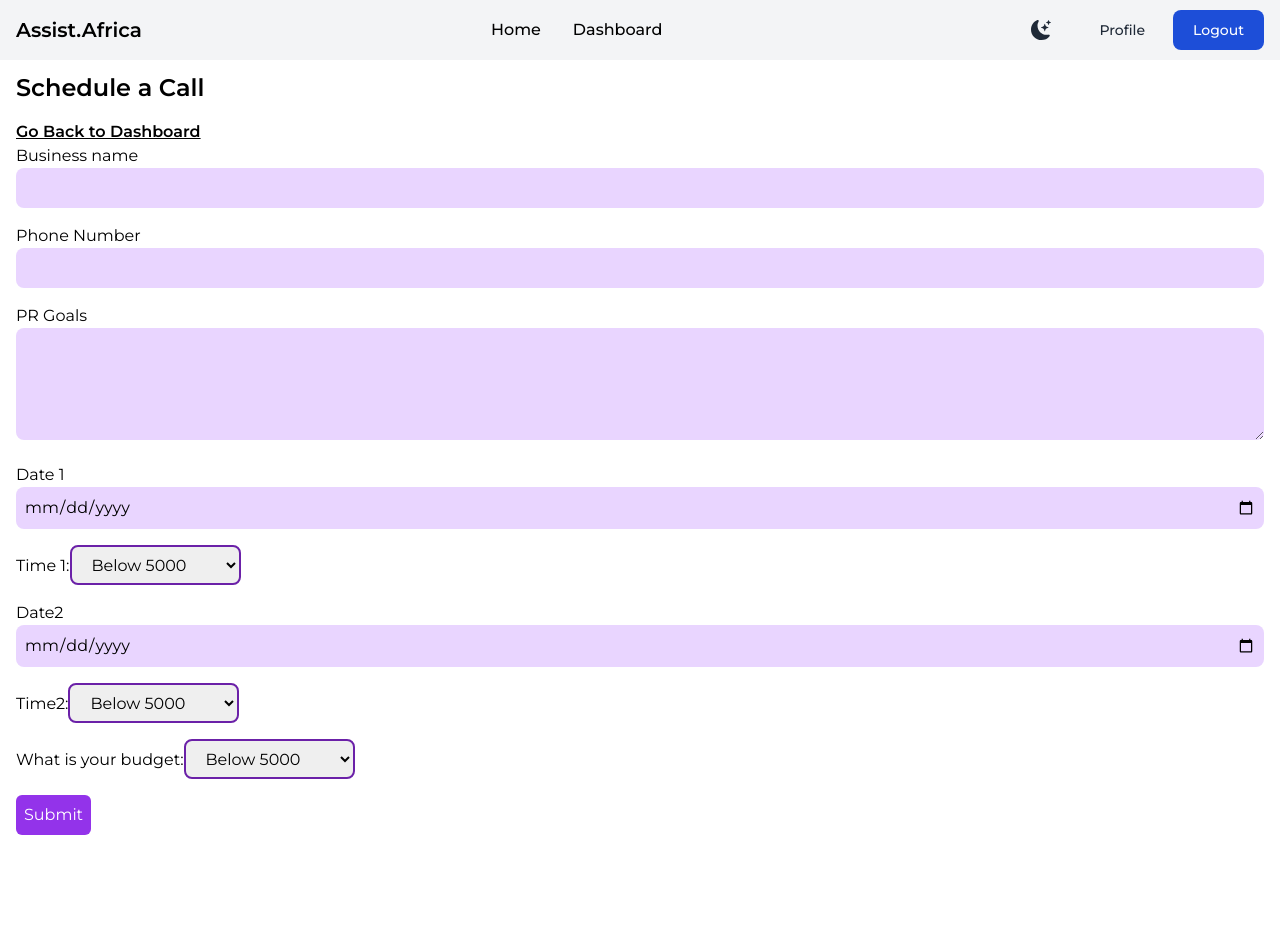
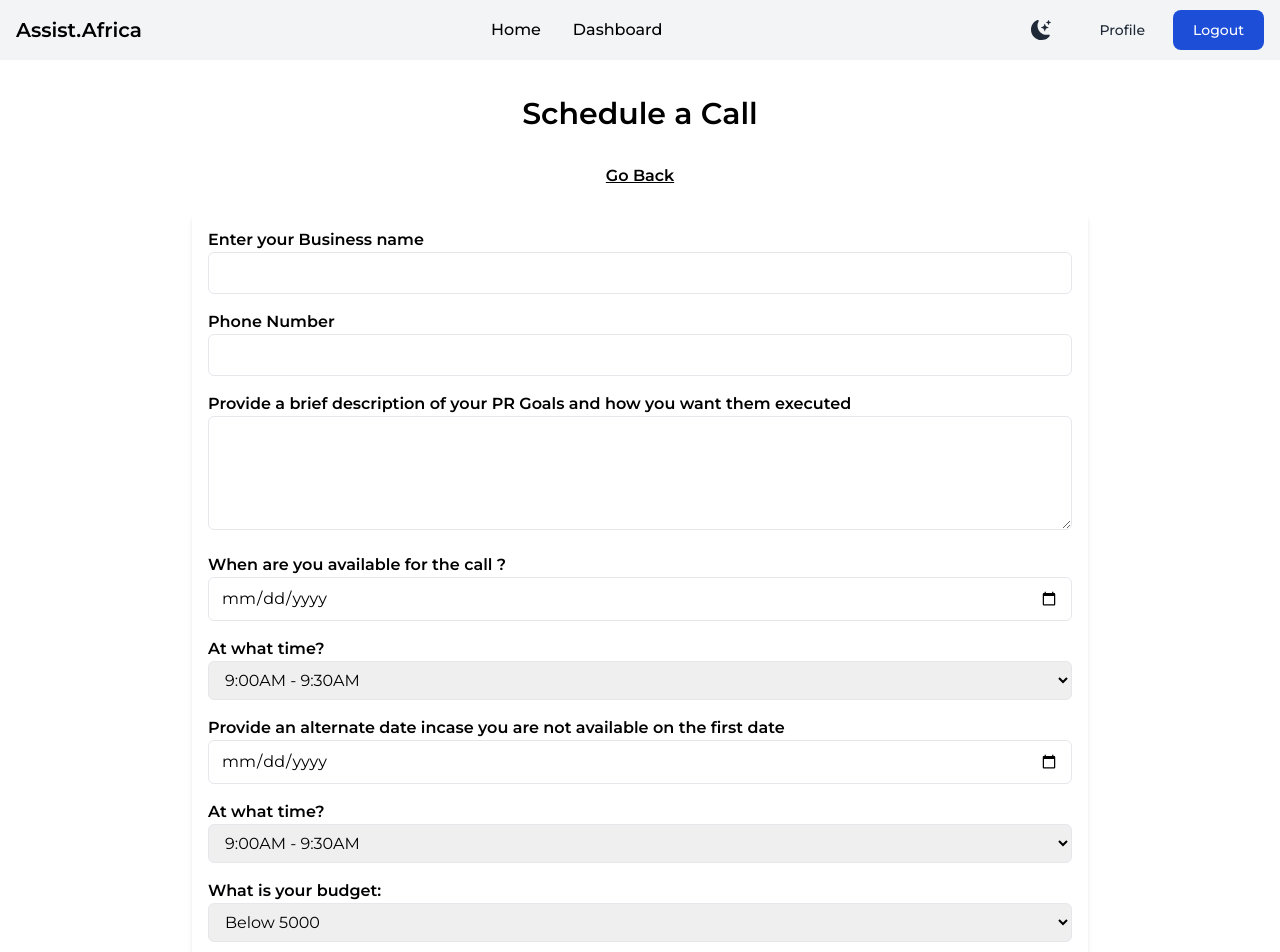
Before and after one commit to Company-XY/Client, a React (Vite) app: page /dashboard/client/book/call in a window 1280 px wide. Shown: the top 952 px of the page. Before the commit the page ends 851 px from the top, so only its background shows below. Built offline with nearby package versions, Linux system fonts and the light colour scheme; sample sign-in values are in the browser's storage.

Commit message:
'cleanup_3'

```diff
--- a/src/pages/Dashboard/Client/Dashboard/bookConsultation.jsx
+++ b/src/pages/Dashboard/Client/Dashboard/bookConsultation.jsx
@@ -26,14 +26,14 @@ const bookConsultation = () => {
         <section className="flex flex-col gap-2 items-center">
           <button
             onClick={handleDetails}
-            className="w-1/5 rounded-lg border-2 py-2 px-4 bg-purple-600 hover:bg-purple-800"
+            className="w-1/5 rounded-lg border-2 py-2 px-4 bg-blue-600 hover:bg-blue-800"
           >
             Fill in Details
           </button>
           <p>OR</p>
           <button
             onClick={handleCall}
-            className="w-1/5 rounded-lg border-2 py-2 px-4 bg-purple-600 hover:bg-purple-800"
+            className="w-1/5 rounded-lg border-2 py-2 px-4 bg-blue-600 hover:bg-blue-800"
           >
             Book a Call
           </button>
--- a/src/pages/Dashboard/Client/Dashboard/call.jsx
+++ b/src/pages/Dashboard/Client/Dashboard/call.jsx
@@ -61,65 +61,137 @@ const Call = () => {
   };
 
   return (
-    <div className="p-4 mt-14">
-      <h2 className="text-2xl font-semibold mb-4">Schedule a Call</h2>
+    <div className="grid place-items-center max-w-4xl mx-auto mt-24 my-5">
+      <h2 className="text-3xl font-semibold mb-4 mx-auto text-center">
+        Schedule a Call
+      </h2>
       <span
         className="underline font-semibold cursor-pointer py-2 my-2"
         onClick={handleGoBack}
       >
-        Go Back to Dashboard
+        Go Back
       </span>
-      <form onSubmit={handleSubmit}>
+      <form
+        onSubmit={handleSubmit}
+        className="py-4 px-4 w-full h-fit bg-white rounded-lg my-2 shadow-md"
+      >
         <div className="mb-4">
-          <label htmlFor="email">Business name</label>
+          <label htmlFor="email" className="py-2 font-semibold">
+            Enter your Business name
+          </label>
           <input
             type="text"
             id="name"
             value={businessName}
             onChange={(e) => setBusinessName(e.target.value)}
-            className="w-full bg-purple-200 rounded-lg p-2"
+            className="w-full border rounded-md py-2 px-3"
             required
           />
         </div>
         <div className="mb-4">
-          <label htmlFor="name">Phone Number</label>
+          <label htmlFor="name" className="py-2 font-semibold">
+            Phone Number
+          </label>
           <input
             type="phone"
             id="phone"
             value={phone}
             onChange={(e) => setPhone(e.target.value)}
-            className="w-full bg-purple-200 rounded-lg p-2"
+            className="w-full border rounded-md py-2 px-3"
             required
           />
         </div>
         <div className="mb-4">
-          <label htmlFor="description">PR Goals</label>
+          <label htmlFor="description" className="py-2 font-semibold">
+            Provide a brief description of your PR Goals and how you want them
+            executed
+          </label>
           <textarea
             id="description"
             value={prGoals}
             onChange={(e) => setPrGoals(e.target.value)}
-            className="w-full bg-purple-200 rounded-lg p-2"
+            className="w-full border rounded-md py-2 px-3"
             rows="4"
             required
           />
         </div>
         <div className="mb-4">
-          <label htmlFor="businessName">Date 1</label>
+          <label htmlFor="businessName" className="py-2 font-semibold">
+            When are you available for the call ?
+          </label>
           <input
             type="date"
             id="businessName"
             value={date}
             onChange={(e) => setDate(e.target.value)}
-            className="w-full bg-purple-200 rounded-lg p-2"
+            className="w-full border rounded-md py-2 px-3"
             required
           />
         </div>
         <div className="mb-4">
-          <label htmlFor="budget">Time 1:</label>
+          <label htmlFor="budget" className="py-2 font-semibold">
+            At what time?
+          </label>
           <select
             onChange={(e) => setTime(e.target.value)}
             value={time}
-            className="border-2 border-purple-800 rounded-lg h-10 py-2 px-4"
+            className="w-full border rounded-md py-2 px-3"
+          >
+            <option>9:00AM - 9:30AM</option>
+            <option>9:30AM - 10:00AM</option>
+            <option>10:00AM - 10:30AM</option>
+            <option>10:30AM - 11:00AM</option>
+            <option>11:30AM - 12:00PM</option>
+            <option>12:00PM - 12:30PM</option>
+            <option>12:30PM - 1:00PM</option>
+            <option>1:30PM - 2:00PM</option>
+            <option>2:30PM - 3:00PM</option>
+            <option>3:30PM - 4:00PM</option>
+          </select>
+        </div>
+        <div className="mb-4">
+          <label htmlFor="businessName" className="py-2 font-semibold">
+            Provide an alternate date incase you are not available on the first
+            date
+          </label>
+          <input
+            type="date"
+            id="businessName"
+            value={date2}
+            onChange={(e) => setDate2(e.target.value)}
+            className="w-full border rounded-md py-2 px-3"
+            required
+          />
+        </div>
+        <div className="mb-4">
+          <label htmlFor="budget" className="py-2 font-semibold">
+            At what time?
+          </label>
+          <select
+            onChange={(e) => setTime2(e.target.value)}
+            value={time2}
+            className="w-full border rounded-md py-2 px-3"
+          >
+            <option>9:00AM - 9:30AM</option>
+            <option>9:30AM - 10:00AM</option>
+            <option>10:00AM - 10:30AM</option>
+            <option>10:30AM - 11:00AM</option>
+            <option>11:30AM - 12:00PM</option>
+            <option>12:00PM - 12:30PM</option>
+            <option>12:30PM - 1:00PM</option>
+            <option>1:30PM - 2:00PM</option>
+            <option>2:30PM - 3:00PM</option>
+            <option>3:30PM - 4:00PM</option>
+          </select>
+        </div>
+        <div className="mb-4">
+          <label htmlFor="budget" className="py-2 font-semibold">
+            What is your budget:
+          </label>
+          <select
+            onChange={(e) => setBudget(e.target.value)}
+            value={budget}
+            className="w-full border rounded-md py-2 px-3"
           >
             <option>Below 5000</option>
             <option>5000 - 15000</option>
@@ -128,52 +200,17 @@ const Call = () => {
             <option>Over 55000</option>
           </select>
         </div>
-        <div className="mb-4">
-          <label htmlFor="businessName">Date2</label>
-          <input
-            type="date"
-            id="businessName"
-            value={date2}
-            onChange={(e) => setDate2(e.target.value)}
-            className="w-full bg-purple-200 rounded-lg p-2"
-            required
-          />
-        </div>
-        <div className="mb-4">
-          <label htmlFor="budget">Time2:</label>
-          <select
-            onChange={(e) => setTime2(e.target.value)}
-            value={time2}
-            className="border-2 border-purple-800 rounded-lg h-10 py-2 px-4"
-          >
-            <option>Below 5000</option>
-            <option>5000 - 15000</option>
-            <option>15000 - 35000</option>
-            <option>35000 - 55000</option>
-            <option>Over 55000</option>
-          </select>
-        </div>
-        <div className="mb-4">
-          <label htmlFor="budget">What is your budget:</label>
-          <select
-            onChange={(e) => setBudget(e.target.value)}
-            value={budget}
-            className="border-2 border-purple-800 rounded-lg h-10 py-2 px-4"
-          >
-            <option>Below 5000</option>
-            <option>5000 - 15000</option>
-            <option>15000 - 35000</option>
-            <option>35000 - 55000</option>
-            <option>Over 55000</option>
-          </select>
-        </div>
+        {success && (
+          <p className="text-green-500 py-2 my-1 bg-gray-200 px-4 rounded-lg text-center">
+            Call Requested Successfully
+          </p>
+        )}
         <button
           type="submit"
-          className="bg-purple-600 text-white p-2 rounded-md hover:bg-purple-800"
+          className="bg-blue-600 text-white px-4 py-2 rounded-md hover:bg-blue-800"
         >
           {loading ? <span>Wait...</span> : <span>Submit</span>}
         </button>
-        <p>{success && <span>Call Requested Successfully</span>}</p>
       </form>
     </div>
   );
--- a/src/pages/Dashboard/Client/Dashboard/clientActions.jsx
+++ b/src/pages/Dashboard/Client/Dashboard/clientActions.jsx
@@ -16,20 +16,20 @@ const clientActions = () => {
       <div className="mt-4 flex gap-4 items-center justify-center">
         <button
           onClick={depositFunds}
-          className="bg-purple-800 text-white px-4 py-2 rounded-md hover:bg-purple-600 focus:outline-none focus:bg-purple-600 transition duration-300 ease-in-out"
+          className="bg-blue-800 text-white px-4 py-2 rounded-md hover:bg-blue-600 focus:outline-none focus:bg-blue-600 transition duration-300 ease-in-out"
         >
           Deposit funds
         </button>
         <button
           onClick={postJob}
-          className="bg-purple-800 text-white px-4 py-2 rounded-md hover:bg-purple-600 focus:outline-none focus:bg-purple-600 transition duration-300 ease-in-out"
+          className="bg-blue-800 text-white px-4 py-2 rounded-md hover:bg-blue-600 focus:outline-none focus:bg-blue-600 transition duration-300 ease-in-out"
         >
           Post A Project
         </button>
         {/*<p className="text-center my-4">OR</p>*/}
         <button
           onClick={consult}
-          className="bg-purple-800 text-white px-4 py-2 rounded-md hover:bg-purple-600 focus:outline-none focus:bg-purple-600 transition duration-300 ease-in-out"
+          className="bg-blue-800 text-white px-4 py-2 rounded-md hover:bg-blue-600 focus:outline-none focus:bg-blue-600 transition duration-300 ease-in-out"
         >
           Get Guidance
         </button>
--- a/src/pages/Dashboard/Client/Dashboard/dashboard.jsx
+++ b/src/pages/Dashboard/Client/Dashboard/dashboard.jsx
@@ -7,7 +7,7 @@ const clientDashboard = () => {
   return (
     <>
       <main className="py-2 flex flex-col w-full">
-        <section className="w-full rounded-lg bg-purple-200">
+        <section className="w-full rounded-lg bg-blue-200">
           <Profile />
         </section>
         <section className="w-full">
--- a/src/pages/Dashboard/Client/Dashboard/deposit.jsx
+++ b/src/pages/Dashboard/Client/Dashboard/deposit.jsx
@@ -1,11 +1,13 @@
-import React, { useState } from "react";
+import { useState } from "react";
 import axios from "axios";
+import { useNavigate } from "react-router-dom";
 
 const Deposit = () => {
   const [phone, setPhone] = useState("");
   const [amount, setAmount] = useState("");
   const [loading, setLoading] = useState(false);
   const [success, setSuccess] = useState(false);
+  const navigate = useNavigate();
 
   const handleSubmit = async (e) => {
     e.preventDefault();
@@ -26,20 +28,36 @@ const Deposit = () => {
     } catch (error) {
       console.error("Error making deposit:", error);
       setSuccess(false);
+      setLoading(false);
     }
   };
 
+  const handleGoBack = (e) => {
+    e.preventDefault;
+    navigate("/dashboard");
+  };
+
   return (
-    <div className="max-w-md mx-auto mt-20 p-6 bg-white rounded-lg shadow-md">
-      <h2 className="text-2xl text-blue-600 mb-4">Make a Deposit (Mpesa)</h2>
+    <div className="grid place-items-center max-w-4xl mx-auto mt-24 my-5">
+      <span
+        className="py-2 hover:underline hover:font-semibold cursor-pointer"
+        onClick={handleGoBack}
+      >
+        Go Back
+      </span>
+      <div className="bg-white rounded-lg w-2/3 shadow-md py-4 my-2 px-2">
+        <h2 className="text-2xl text-blue-600 mb-4 text-center">
+          Make a Deposit (Mpesa)
+        </h2>
         <form onSubmit={handleSubmit}>
           <div className="mb-4">
             <label
               htmlFor="phoneNumber"
-            className="block text-gray-700 text-sm font-bold mb-2"
+              className="block text-gray-700 text-lg font-bold"
             >
               Phone Number
             </label>
+            <p className="leading-8 py-1">Enter Your Mpesa Phone Number</p>
             <input
               type="text"
               id="phoneNumber"
@@ -47,12 +65,13 @@ const Deposit = () => {
               value={phone}
               onChange={(e) => setPhone(e.target.value)}
               required
+              placeholder="0700000000"
             />
           </div>
           <div className="mb-4">
             <label
               htmlFor="amount"
-            className="block text-gray-700 text-sm font-bold mb-2"
+              className="block text-gray-700 text-sm font-bold"
             >
               Amount
             </label>
@@ -63,6 +82,7 @@ const Deposit = () => {
               value={amount}
               onChange={(e) => setAmount(e.target.value)}
               required
+              placeholder="1000"
             />
           </div>
           <button
@@ -78,6 +98,7 @@ const Deposit = () => {
           )}
         </form>
       </div>
+    </div>
   );
 };
 
--- a/src/pages/Dashboard/Client/Dashboard/guidanceDetails.jsx
+++ b/src/pages/Dashboard/Client/Dashboard/guidanceDetails.jsx
@@ -52,45 +52,55 @@ const Call = () => {
   };
 
   return (
-    <div className="p-4 mt-14">
-      <h2 className="text-2xl font-semibold mb-4">
-        Fill in details to get guidance
+    <div className="grid place-items-center max-w-4xl mx-auto mt-24 my-5">
+      <h2 className="text-3xl font-semibold mb-4 mx-auto text-center">
+        Fill In Details To Get Guidance
       </h2>
       <span
         className="underline font-semibold cursor-pointer py-2 my-2"
         onClick={handleGoBack}
       >
-        Go Back to Dashboard
+        Go Back
       </span>
-      <form onSubmit={handleSubmit}>
+      <form
+        onSubmit={handleSubmit}
+        className="py-4 px-4 w-full bg-white rounded-lg my-2 shadow-md"
+      >
         <div className="mb-4">
-          <label htmlFor="businessName">Business Name</label>
+          <label htmlFor="email" className="py-2 font-semibold">
+            Enter your Business name
+          </label>{" "}
           <input
             type="text"
             id="businessName"
             value={businessName}
             onChange={(e) => setBusinessName(e.target.value)}
-            className="w-full bg-purple-200 rounded-lg p-2"
+            className="w-full border rounded-md py-2 px-3"
             required
           />
         </div>
         <div className="mb-4">
-          <label htmlFor="description">PR Goals</label>
+          <label htmlFor="description" className="py-2 font-semibold">
+            Provide a brief description of your PR Goals and how you want them
+            executed
+          </label>{" "}
           <textarea
             id="description"
             value={prGoals}
             onChange={(e) => setPrGoals(e.target.value)}
-            className="w-full bg-purple-200 rounded-lg p-2"
+            className="w-full border rounded-md py-2 px-3"
             rows="4"
             required
           />
         </div>
         <div className="mb-4">
-          <label htmlFor="budget">What is your budget:</label>
+          <label htmlFor="budget" className="py-2 font-semibold">
+            What is your budget:
+          </label>{" "}
           <select
             onChange={(e) => setBudget(e.target.value)}
             value={budget}
-            className="border-2 border-purple-800 rounded-lg h-10 py-2 px-4"
+            className="w-full border rounded-md py-2 px-3"
           >
             <option>Below 5000</option>
             <option>5000 - 15000</option>
@@ -99,13 +109,17 @@ const Call = () => {
             <option>Over 55000</option>
           </select>
         </div>
+        {success && (
+          <p className="text-green-500 py-2 my-1 bg-gray-200 px-4 rounded-lg text-center">
+            Guidance Requested Successfully
+          </p>
+        )}
         <button
           type="submit"
-          className="bg-purple-600 text-white p-2 rounded-md hover:bg-purple-800"
+          className="bg-blue-600 text-white py-2 px-4 rounded-md hover:bg-blue-800"
         >
           {loading ? <span>Wait...</span> : <span>Submit</span>}
         </button>
-        <p>{success && <span>Call Requested Successfully</span>}</p>
       </form>
     </div>
   );
--- a/src/pages/Dashboard/Client/Dashboard/jobPage.jsx
+++ b/src/pages/Dashboard/Client/Dashboard/jobPage.jsx
@@ -28,19 +28,19 @@ const JobPage = () => {
   }, [jobId]);
 
   return (
-    <div className="p-4 mt-14">
+    <div className="p-4 mt-14 max-w-4xl mx-auto">
       <p
         className="underline font-semibold my-2 cursor-pointer"
         onClick={() => navigate("/dashboard")}
       >
-        Back to Dashboard
+        Go Back
       </p>
-      <h2 className="text-2xl font-semibold mb-4">Job Details</h2>
+      <h2 className="text-2xl font-semibold mb-4">Project Details</h2>
       {isLoading ? (
         <p>Loading...</p>
       ) : (
         <div className="bg-white p-4 border border-gray-300 rounded-lg">
-          <h3 className="text-lg font-semibold">{job.title}</h3>
+          <h3 className="text-2xl font-semibold">{job.title}</h3>
           <p className="text-gray-600">{job.description}</p>
           <p className="text-gray-600">
             <span className="font-semibold">Budget: </span>
@@ -55,7 +55,6 @@ const JobPage = () => {
             {job.skills}
           </p>
           <p className="text-gray-600">
-            <span className="font-semibold">Files: </span>
             {job.files && job.files.length > 0 ? (
               <div>
                 <h3 className="text-lg font-semibold">Files:</h3>
--- a/src/pages/Dashboard/Client/Dashboard/postProject.jsx
+++ b/src/pages/Dashboard/Client/Dashboard/postProject.jsx
@@ -98,16 +98,22 @@ const PostProject = () => {
   };
 
   return (
-    <div className="grid place-items-center">
-      <div className="mt-24 h-[80vh] w-2/3 border-2 rounded-lg">
-        <h1 className="font-semibold text-xl text-center py-2">
-          Post a Project
-        </h1>
+    <div className="grid place-items-center max-w-4xl mx-auto mt-24 my-5">
+      <h1 className="font-semibold text-2xl text-center py-2">
+        Post a Project
+      </h1>
+      <span
+        className="py-2 my-1 hover:underline hover:font-semibold cursor-pointer"
+        onClick={() => navigate("/dashboard")}
+      >
+        Go Back
+      </span>
+      <div className="h-fit w-full border-2 rounded-lg">
         <form onSubmit={handleSubmit} className="py-4 px-4 w-full">
           <div className="flex flex-col mb-4">
             <label>Title of the project</label>
             <input
-              className="border-2 border-purple-800 rounded-lg h-10 py-2 px-4"
+              className="w-full border rounded-lg py-2 px-4"
               type="text"
               value={title}
               placeholder="Title"
@@ -119,7 +125,7 @@ const PostProject = () => {
             <select
               value={Services}
               onChange={(e) => setServices(e.target.value)}
-              className="border-2 border-purple-800 rounded-lg h-10 py-2 px-4"
+              className="w-full border rounded-lg py-2 px-4"
             >
               <option>Thought Leadership</option>
               <option>Content Creation</option>
@@ -130,7 +136,7 @@ const PostProject = () => {
             <label>Describe the project and what you want done</label>
             <textarea
               value={description}
-              className="border-2 rounded-lg border-purple-800 h-40 py-2 px-4"
+              className="w-full border rounded-lg py-2 px-4"
               type="text"
               placeholder="Details..."
               onChange={(e) => setDescription(e.target.value)}
@@ -140,7 +146,7 @@ const PostProject = () => {
             <label>How long should the project take (Days)</label>
             <input
               value={duration}
-              className="border-2 border-purple-800 rounded-lg h-10 py-2 px-4"
+              className="w-full border rounded-lg py-2 px-4"
               type="number"
               placeholder="Timeline"
               onChange={(e) => setDuration(e.target.value)}
@@ -151,7 +157,7 @@ const PostProject = () => {
             <select
               value={budget}
               onChange={(e) => setBudget(e.target.value)}
-              className="border-2 border-purple-800 rounded-lg h-10 py-2 px-4"
+              className="w-full border rounded-lg py-2 px-4"
             >
               <option>Below 5000</option>
               <option>5000 - 15000</option>
@@ -162,7 +168,7 @@ const PostProject = () => {
           </div>
           <div className="flex flex-col mb-4">
             <label>What experience are you looking for</label>
-            <select className="border-2 border-purple-800 rounded-lg h-10 py-2 px-4">
+            <select className="w-full border rounded-lg py-2 px-4">
               <option>0-1 year</option>
               <option>1-3 years</option>
               <option>3-5 years</option>
@@ -174,14 +180,14 @@ const PostProject = () => {
             <label>Upload up to 5 relevant files</label>
             <input
               multiple
-              className="border-2 border-purple-800 rounded-lg h-12 py-2 px-4"
+              className="w-full border rounded-lg py-2 px-3"
               type="file"
               onChange={handleFileChange}
             />
           </div>
           {renderUploadedFiles()}
           <button
-            className="w-1/5 rounded-lg border-2 py-2 px-4 bg-green-600 hover:bg-green-800"
+            className="w-1/5 rounded-lg border-2 py-2 px-4 bg-blue-600 hover:bg-blue-800"
             type="submit"
           >
             {isLoading ? <span>Please Wait</span> : <span>Submit</span>}
--- a/src/pages/Loading2.jsx
+++ b/src/pages/Loading2.jsx
@@ -2,7 +2,7 @@ const LoadingSpinner = ({ active }) => {
   if (!active) return null;
 
   return (
-    <div className="top-0 left-0 w-screen h-screen flex justify-center items-center z-20 mt-20 bg-opacity-50 bg-gray-300">
+    <div className="top-0 left-0 w-full h-[80vh] flex justify-center items-center z-20 mt-20 bg-opacity-50 bg-gray-300">
       <div className="animate-spin rounded-full h-16 w-16 border-t-2 border-b-2 border-blue-500"></div>
     </div>
   );
```
Also changed, not shown: src/pages/Dashboard/Client/Dashboard/myJobs.jsx (+55 -7 lines), src/pages/Dashboard/Client/Profile/getProfile.jsx (+74 -9 lines). Lines whose indentation alone changed are shown as unchanged.
